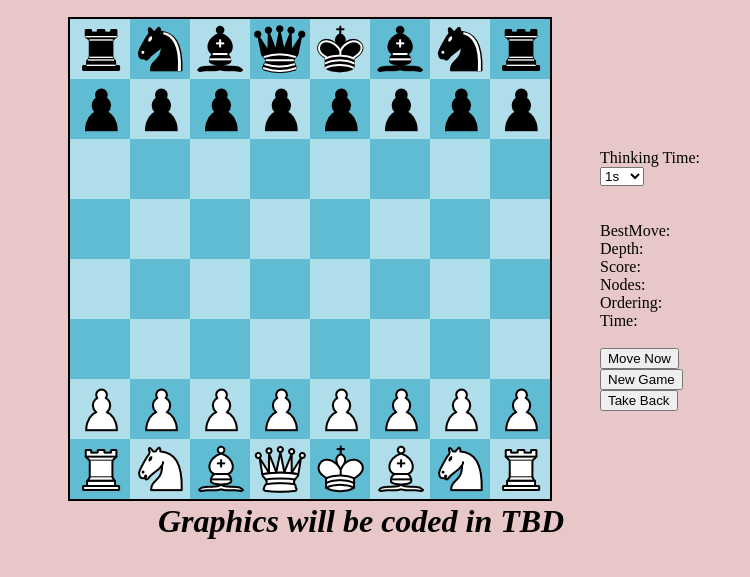
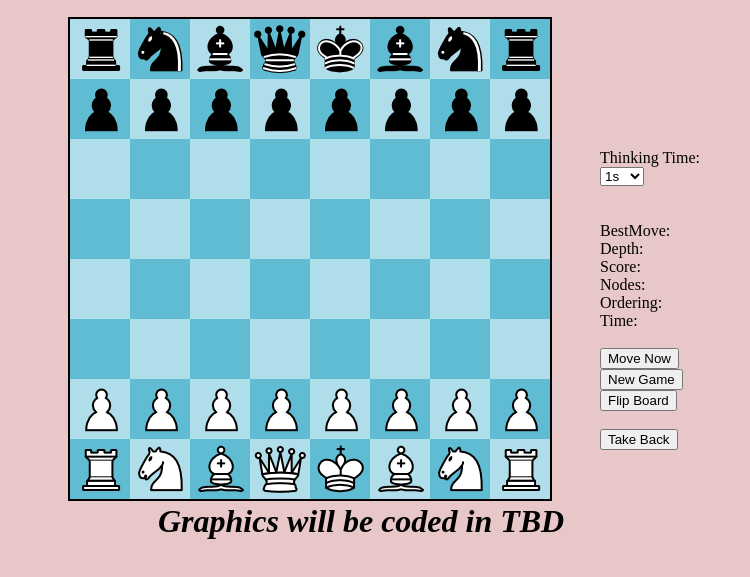
Before and after one commit to Moomoocoder/chesswebsite, a plain HTML site: page index.html in a window 1280 px wide. Shown: the part 101-678 px from the top of the page, without its empty margins (0-750 px from the left). Drawn offline with nearby package versions, Linux system fonts and the light colour scheme.

Commit message:
Update index.html

```diff
--- a/index.html
+++ b/index.html
@@ -36,7 +36,7 @@
 			<span id="TimeOut">Time:</span><br/><br/>
 			<button type="button" id="SearchButton">Move Now</button><br/>
 			<button type="button" id="NewGameButton">New Game</button><br/>
-			<!--<button type="button" id="FlipButton">Flip Board</button><br/><br/>-->
+			<button type="button" id="FlipButton">Flip Board</button><br/><br/>
 			<button type="button" id="TakeButton">Take Back</button><br/><br/><br/>
 			<span id="GameStatus"></span>
 		</div>
```
